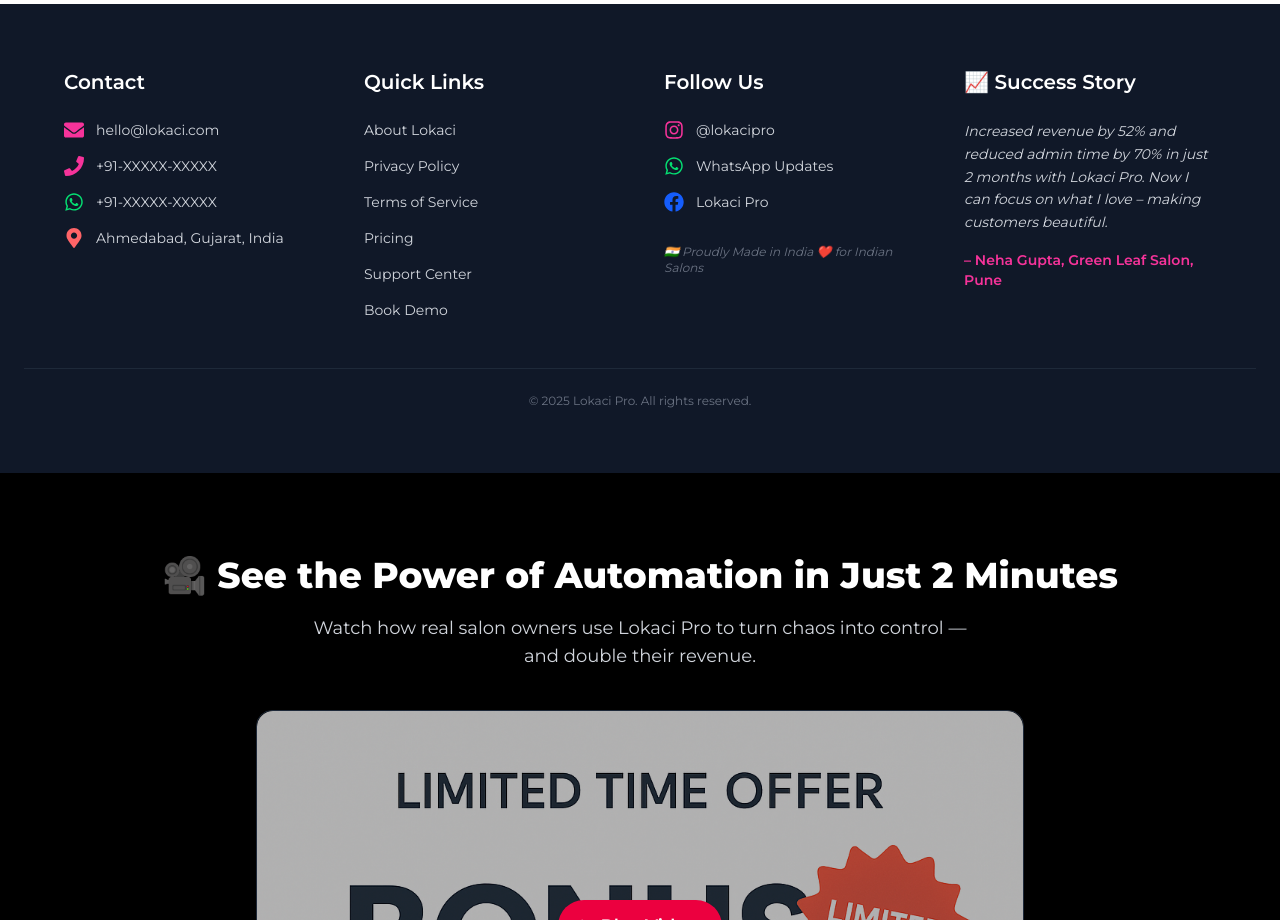
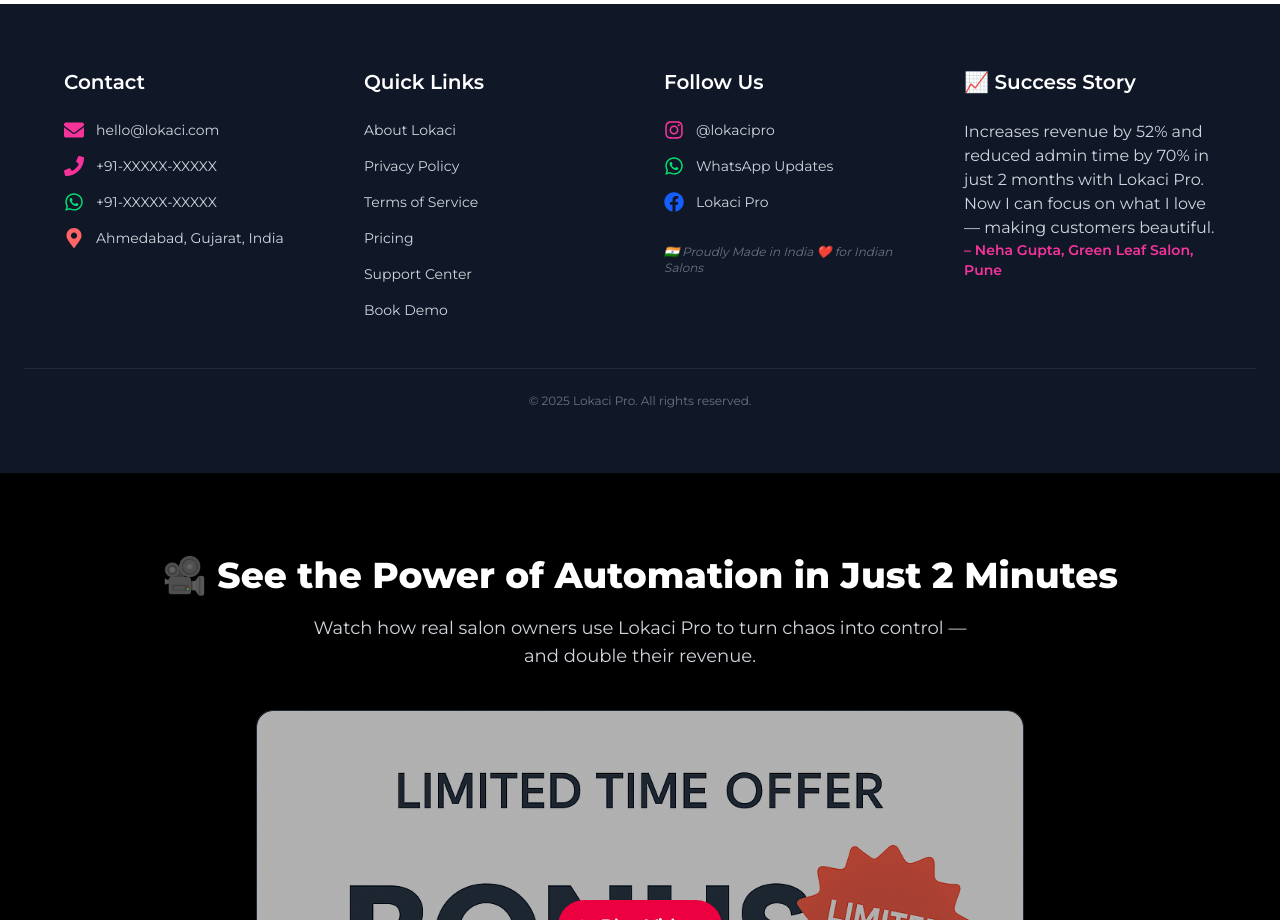
Before and after one commit to harshit0808sharma/lokaci-pro, a Next.js app: page / in a window 1280 px wide. Shown: the part 7000-7920 px from the top of the page. Built offline with nearby package versions, Linux system fonts and the light colour scheme.

Commit message:
some changes

```diff
--- a/app/components/Footer.js
+++ b/app/components/Footer.js
@@ -116,9 +116,10 @@
         {/* Mini Case Study */}
         <div>
           <h3 className="text-white text-xl font-semibold mb-6">📈 Success Story</h3>
-          <p className="text-sm italic mb-4 text-gray-300 leading-relaxed">
-            {"Increased revenue by 52% and reduced admin time by 70% in just 2 months with Lokaci Pro. Now I can focus on what I love – making customers beautiful."}
+          <p>
+            Increases revenue by 52% and reduced admin time by 70% in just 2 months with Lokaci Pro. Now I can focus on what I love &mdash; making customers beautiful.
           </p>
+
           <p className="text-sm font-semibold text-pink-500">
             {"– Neha Gupta, Green Leaf Salon, Pune"}
           </p>
```
